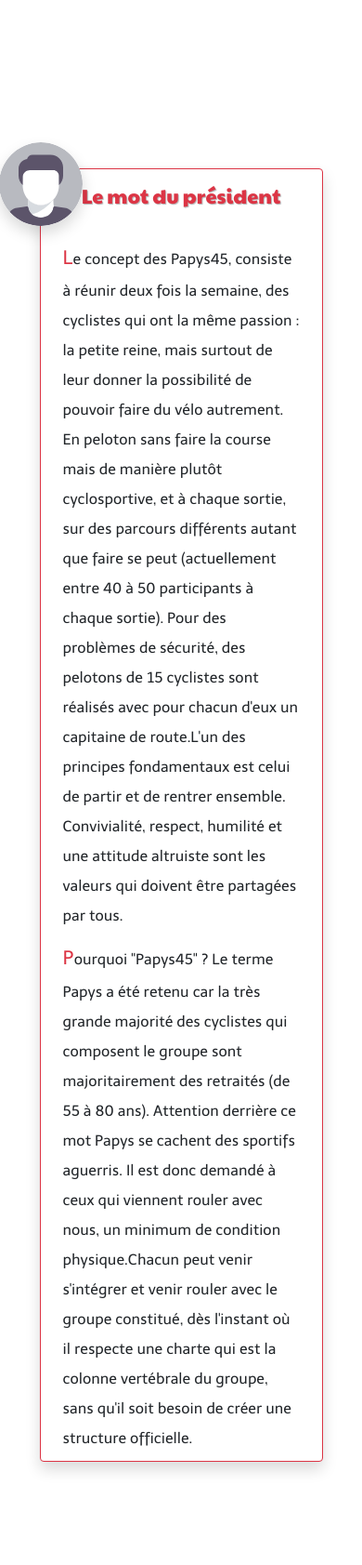
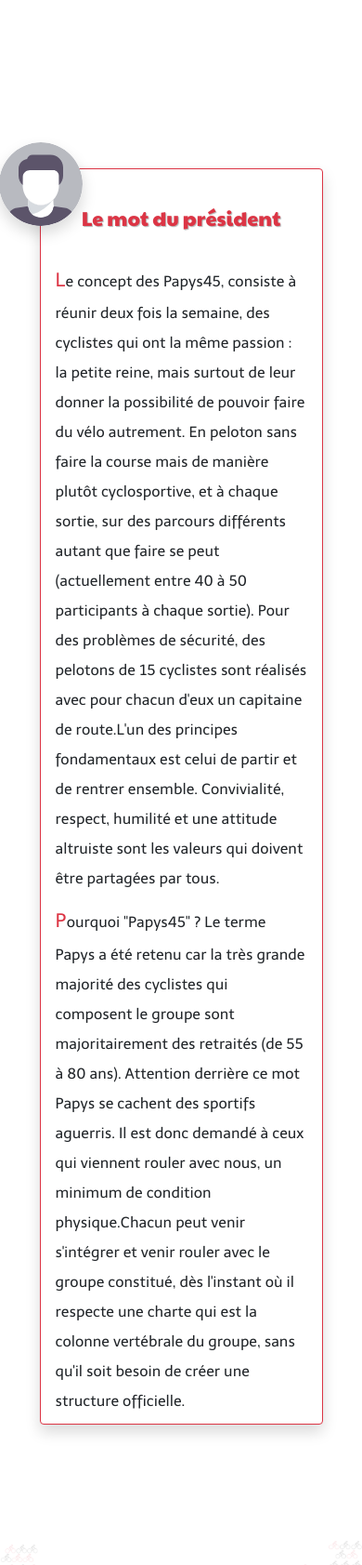
Before and after one commit to WildCodeSchool/2022-09-php-orleans-project-papys45, a PHP site: template src/View/Home/index.html.twig in a window 390 px wide. Shown: the part 555-2238 px from the top of the page at 93% size. Run offline with PHP 8.4, Linux system fonts and the light colour scheme; the template is opened without the code that fills it, so the values that code supplies are empty; some libraries are stand-ins or nearby versions.

Commit message:
fix president speech mobile first

```diff
--- a/src/View/Home/index.html.twig
+++ b/src/View/Home/index.html.twig
@@ -31,9 +31,9 @@
 
 			<div class"first">
 				<div class="second-title d-flex justify-content-center d-block d-sm-none">
-					<h2 class="h4 text-danger">Le mot du président</h2>
+					<h2 class="h4 text-danger pt-4">Le mot du président</h2>
 				</div>
-				<p class="m-2 mt-4 px-3">
+				<p class="m-2 mt-4 px-2">
 					Le concept des Papys45, consiste à réunir deux fois la semaine, des cyclistes qui ont la même passion : la petite
 																				reine, mais surtout de leur donner la possibilité de pouvoir faire du vélo autrement.
 																				En peloton sans faire la course mais de manière plutôt cyclosportive, et à chaque sortie, sur des parcours différents autant que faire se peut (actuellement entre 40 à 50 participants à chaque sortie).
@@ -41,7 +41,7 @@
 				</p>
 			</div>
 			<div>
-				<p class="m-2 px-3">
+				<p class="m-2 px-2">
 					Pourquoi "Papys45" ? Le terme Papys a été retenu car la très grande majorité des cyclistes qui composent le groupe sont majoritairement des retraités (de 55 à 80 ans). Attention derrière ce mot Papys se cachent des sportifs aguerris. Il est donc demandé à ceux qui viennent rouler avec nous, un minimum de condition physique.Chacun peut venir s'intégrer et venir rouler avec le groupe constitué, dès l'instant où il respecte une charte qui est la colonne vertébrale du groupe, sans qu'il soit besoin de créer une structure officielle.</p>
 			</div>
 		</div>
```
